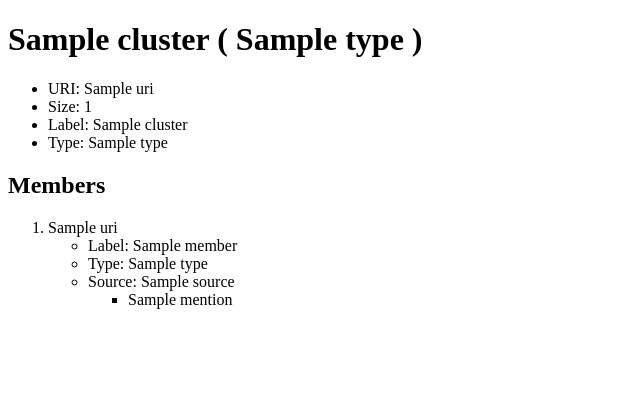
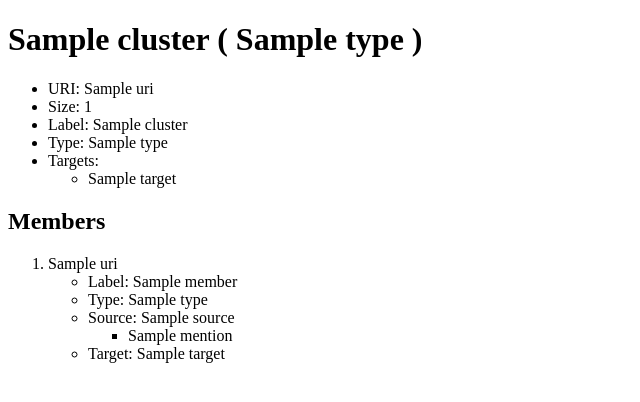
Before and after one commit to usc-isi-i2/gaia-visualization, a Flask app: template templates/cluster.html in a window 1280 px wide. Shown: the top 402 px of the page, without its empty margins (0-640 px from the left). Run offline with Flask 2, Linux system fonts and the light colour scheme; the template is opened without the code that fills it: most values are stand-ins (such as "Sample title", 1, 10 or a date in 2020).

Commit message:
Added to cluster page 1) a summary of all link targets 2) link target for each member

```diff
--- a/app.py
+++ b/app.py
@@ -45,7 +45,8 @@ def show_entity_cluster(uri):
     uri = 'http://www.isi.edu/gaia/entities/' + uri
     show_image = request.args.get('image', default=True)
     show_limit = request.args.get('limit', default=100)
-    return show_cluster(uri, show_image, show_limit)
+    target_limit = request.args.get('targetLimit', default=10)
+    return show_cluster(uri, show_image, show_limit, target_limit)
 
 @app.route('/list/<type_>')
 def show_entity_cluster_list(type_):
@@ -72,24 +73,28 @@ def show_event_cluster(uri):
     uri = 'http://www.isi.edu/gaia/events/' + uri
     show_image = request.args.get('image', default=True)
     show_limit = request.args.get('limit', default=100)
-    return show_cluster(uri, show_image, show_limit)
+    target_limit = request.args.get('targetLimit', default=10)
+    return show_cluster(uri, show_image, show_limit, target_limit)
 
 @app.route('/cluster/AIDA/<path:uri>')
 def show_columbia_cluster(uri):
     uri = 'http://www.columbia.edu/AIDA/' + uri
     show_image = request.args.get('image', default=True)
     show_limit = request.args.get('limit', default=100)
-    return show_cluster(uri, show_image, show_limit)
+    target_limit = request.args.get('targetLimit', default=10)
+    return show_cluster(uri, show_image, show_limit, target_limit)
 
 
-def show_cluster(uri, show_image=True, show_limit=100):
+def show_cluster(uri, show_image=True, show_limit=100, target_limit=10):
     cluster = get_cluster(uri)
     show_image = show_image not in {False, 'False', 'false', 'no', '0'}
     show_limit = show_limit not in {False, 'False', 'false', 'no', '0'} and (
                 isinstance(show_limit, int) and show_limit) or (show_limit.isdigit() and int(show_limit))
+    target_limit = target_limit not in {False, 'False', 'false', 'no', '0'} and (
+                isinstance(target_limit, int) and target_limit) or (target_limit.isdigit() and int(target_limit))
     if not cluster:
         abort(404)
-    return render_template('cluster.html', cluster=cluster, show_image=show_image, show_limit=show_limit)
+    return render_template('cluster.html', cluster=cluster, show_image=show_image, show_limit=show_limit, target_limit=target_limit)
 
 
 @app.route('/report')
--- a/model.py
+++ b/model.py
@@ -60,6 +60,7 @@ class Cluster:
         self.__members = []
         self.__forward = None
         self.__backward = None
+        self.__targets = []
 
     @property
     def href(self):
@@ -90,6 +91,18 @@ class Cluster:
         if not self.__members:
             self._init_cluster_members()
         return self.__members
+
+    @property
+    def targets(self):
+        if not self.__targets:
+            self._init_cluster_members()
+        return self.__targets;
+
+    @property
+    def targetsSize(self):
+        return len(self.targets)
+
+
 
     @property
     def size(self):
@@ -172,19 +185,21 @@ GROUP BY ?prototype ?type ?category """
 
     def _init_cluster_members(self):
         query = """
-SELECT ?member (MIN(?label) AS ?mlabel) ?type
+SELECT ?member (MIN(?label) AS ?mlabel) ?type ?target
 WHERE {
   ?membership aida:cluster ?cluster ;
               aida:clusterMember ?member .
   OPTIONAL { ?member aida:hasName ?label } .
+  OPTIONAL { ?member aida:link/aida:linkTarget ?target } .
   ?statement a rdf:Statement ;
              rdf:subject ?member ;
              rdf:predicate rdf:type ;
              rdf:object ?type .
 }
-GROUP BY ?member ?type """
-        for member, label, type_ in sparql.query(query, namespaces, {'cluster': self.uri}):
-            self.__members.append(ClusterMember(member, label, type_))
+GROUP BY ?member ?type ?target """
+        for member, label, type_, target in sparql.query(query, namespaces, {'cluster': self.uri}):
+            self.__members.append(ClusterMember(member, label, type_, target))
+            self.__targets.append(target);
 
     def _init_forward_clusters(self):
         query = """
@@ -252,10 +267,11 @@ class SuperEdge:
 
 
 class ClusterMember:
-    def __init__(self, uri, label=None, type_=None):
+    def __init__(self, uri, label=None, type_=None, target=None):
         self.uri = URIRef(uri)
         self.__label = label
         self.__type = type_
+        self.__target = target
         self.__source = None
         self.__context_pos = []
         self.__context_extractor = None
@@ -277,6 +293,12 @@ class ClusterMember:
     def type_text(self):
         _, text = split_uri(self.type)
         return text
+
+    @property
+    def target(self):
+        if not self.__target:
+            self._init_member()
+        return self.__target
 
     @property
     def context_extractor(self):
@@ -317,11 +339,12 @@ class ClusterMember:
 
     def _init_member(self):
         query = """
-SELECT ?label ?type
+SELECT ?label ?type ?target
 WHERE {
   OPTIONAL { ?member aida:hasName ?label }
   OPTIONAL { ?member aida:justifiedBy ?justification .
     ?justification skos:prefLabel ?label }
+  OPTIONAL { ?obj aida:link/aida:linkTarget ?target }
   ?statement rdf:subject ?member ;
              rdf:predicate rdf:type ;
              rdf:object ?type .
--- a/templates/cluster.html
+++ b/templates/cluster.html
@@ -11,6 +11,17 @@
         <li>Size: {{ cluster.size }}</li>
         <li>Label: {{ cluster.label }}</li>
         <li>Type: {{ cluster.prototype.type }}</li>
+        <li>Targets:</li>
+        <ul>
+        {% for target in cluster.targets %}
+          {% if not target_limit or loop.index <= target_limit %}
+        <li>{{ target }}</li>
+          {% endif %}
+        {% endfor %}
+        </ul>
+        {% if target_limit and cluster.targetsSize > target_limit %}
+            <a href="{{ cluster.href }}?image={{ show_image }}&limit={{ show_limit }}&targetLimit=false">Show all targets</a>
+        {% endif %}
     </ul>
     {% if show_image %}
     <a href="/viz/{{ cluster.img }}"> Open Graph in a Tab </a>
@@ -47,11 +58,14 @@
                     </ul>
                 </li>
             {% endif %}
+            {% if member.target %}
+                <li>Target: {{ member.target }}</li>
+            {% endif %}
             </ul>
         {% endif %}
     {% endfor %}
     {% if show_limit and cluster.size > show_limit %}
-        <a href="{{ cluster.href }}?image=false&limit=false">Show all members</a>
+        <a href="{{ cluster.href }}?image=false&limit=false&targetLimit=false">Show all members</a>
     {% endif %}
     </ol>
 </body>
```
